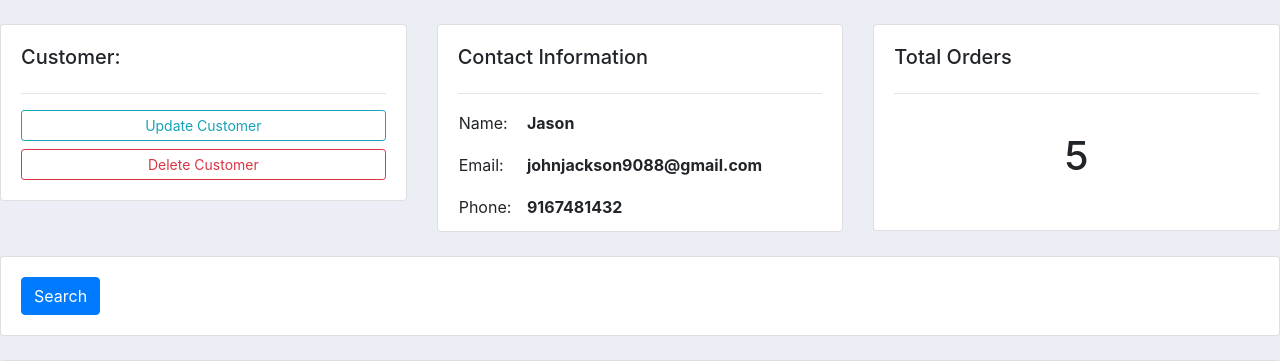
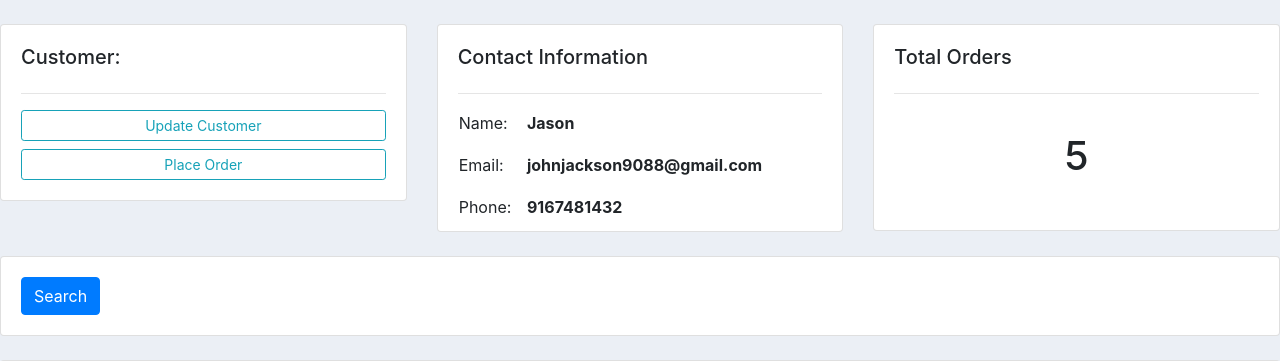
Before and after one commit to john9088/SRM, a Django app: page /accounts/customer/1/ in a window 1280 px wide. Shown: the part 83-444 px from the top of the page. Run offline with Django 3.2, Linux system fonts and the light colour scheme; data comes from the database, SQL or seed files in the repository; some libraries are stand-ins or nearby versions.

Commit message:
Commit made to crerate orders specific to user

```diff
--- a/accounts/templates/accounts/customer.html
+++ b/accounts/templates/accounts/customer.html
@@ -10,7 +10,7 @@
 			<h5>Customer:</h5>
 			<hr>
 			<a class="btn btn-outline-info  btn-sm btn-block" href="">Update Customer</a>
-			<a class="btn btn-outline-danger  btn-sm btn-block" href="">Delete Customer</a>
+			<a class="btn btn-outline-info  btn-sm btn-block" href="{% url 'create_order' customer.id %}">Place Order</a>
 
 		</div>
 	</div>
--- a/accounts/templates/accounts/dashboard.html
+++ b/accounts/templates/accounts/dashboard.html
@@ -35,7 +35,6 @@
 		<h5>LAST 5 ORDERS</h5>
 		<hr>
 		<div class="card card-body">
-			<a class="btn btn-primary  btn-sm btn-block" href="{% url 'create_order' %}">Create Order</a>
 			<table class="table table-sm">
 				<tr>
 					<th>Product</th>
--- a/accounts/templates/accounts/order_form.html
+++ b/accounts/templates/accounts/order_form.html
@@ -10,7 +10,7 @@
 			<form action = "" method ="POST" >
 
 				{% csrf_token %}
-				{{form}}
+				{{ form }}
 				<input class = 'btn btn-warning' type="submit" name="submit">
 
 			</form>
--- a/accounts/urls.py
+++ b/accounts/urls.py
@@ -6,7 +6,7 @@ urlpatterns = [
     path('home/', views.home, name = 'home'),
     path('customer/<str:cust_key>/', views.customer,name = 'customers'),
     path('products/', views.products,name = 'products'),
-    path('create_order/',views.createOrder,name = 'create_order'),
+    path('create_order/<str:cust_key>/',views.createOrder,name = 'create_order'),
     path('update_order/<str:order_key>/',views.updateOrder,name = 'update_order'),
     path('delete/<str:order_key>/',views.deleteOrder,name = 'delete_order'),
 
--- a/accounts/views.py
+++ b/accounts/views.py
@@ -1,5 +1,6 @@
 from django.shortcuts import render,redirect
 from django.http import HttpResponse
+from django.forms import inlineformset_factory
 from .models import *
 from .forms import *
 
@@ -30,19 +31,19 @@ def products(request):
 	products = Product.objects.all()
 	return render(request, 'accounts/products.html',{'products':products})
 
-def createOrder(request):
-
-	form = OrderForm()
+def createOrder(request,cust_key):
+	customer = Customer.objects.get(id=cust_key)
+	form = OrderForm(initial={'customer':customer})
 	if request.method == 'POST':
-		form = OrderForm(request.POST) #request.POST contains all the data passed from the form
-		#print(f"***DATA:{request.POST}***")
+		#print('Printing POST:', request.POST)
+		form = OrderForm(request.POST)
+		#form = OrderFormSet(request.POST, instance=customer)
 		if form.is_valid():
 			form.save()
 			return redirect('/accounts/')
 
-	content = {'form':form}
-
-	return render(request,'accounts/order_form.html',content)
+	context = {'form':form}
+	return render(request, 'accounts/order_form.html', context)
 
 def	updateOrder(request,order_key):
 
```
